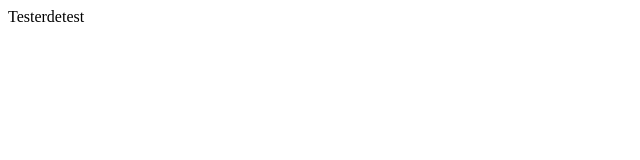
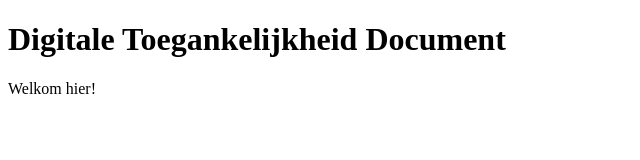
Before and after one commit to evahess/evahess.github.io, a plain HTML site: page index.html in a window 1280 px wide. Shown: the whole page, without its empty margins (0-640 px from the left). Drawn offline with Linux system fonts and the light colour scheme.

Commit message:
Update index.html
Added html boilerplate

```diff
--- a/index.html
+++ b/index.html
@@ -1 +1,12 @@
-Testerdetest
+<!DOCTYPE html>
+<html lang="nl">
+  <head>
+    <meta charset="UTF-8">
+    <title>evahess.github.io - Digitale Toegankelijkheid Document</title>
+    <link href="style.css" rel="stylesheet" type="text/css">
+  </head>
+  <body>
+    <h1>Digitale Toegankelijkheid Document</h1>
+    <p>Welkom hier!</p>
+  </body>
+</html>
```
